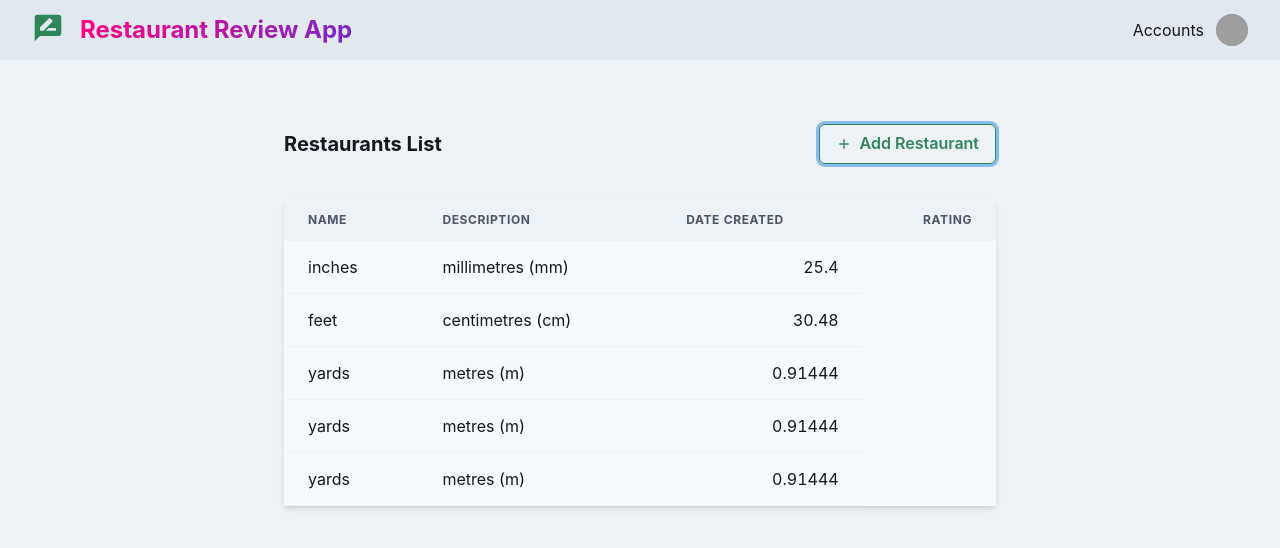
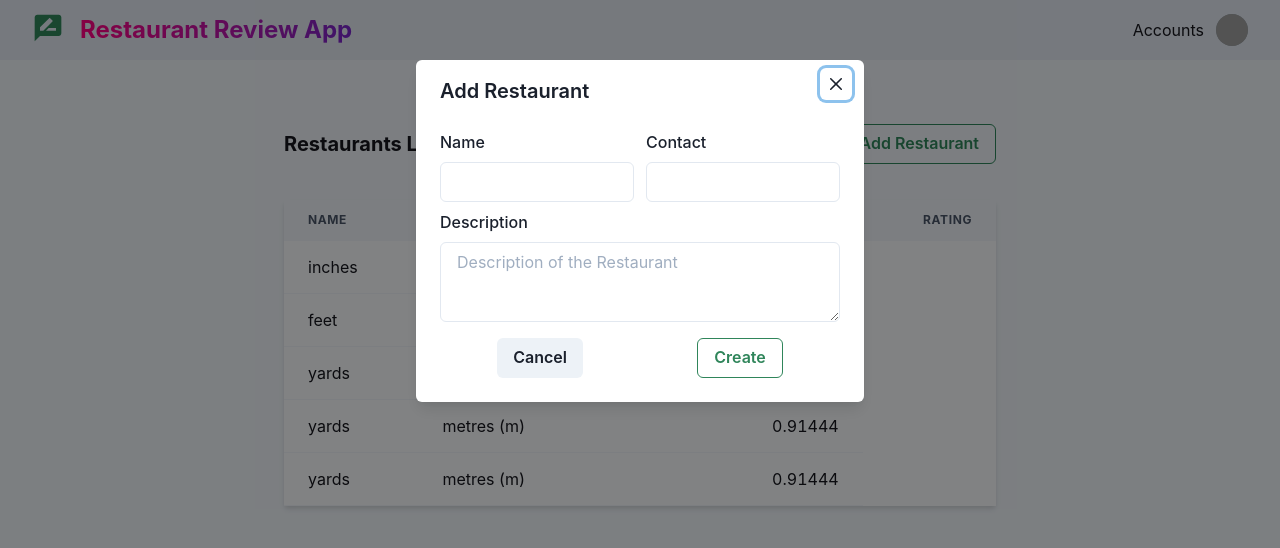
Before and after one commit to janogale/restaurant-review, a Next.js app: page / in a window 1280 px wide. Both pictures are taken after a click on the button "Add Restaurant". Shown: the top 548 px of the page. Built offline with nearby package versions, Linux system fonts and the light colour scheme; grey boxes are pictures that could not be loaded.

Commit message:
Add loading skeleton component

```diff
--- a/package.json
+++ b/package.json
@@ -12,12 +12,14 @@
     "@chakra-ui/theme-tools": "^1.1.7",
     "@emotion/react": "^11.0.0",
     "@emotion/styled": "^11.0.0",
+    "axios": "^0.21.1",
     "firebase": "^8.6.5",
     "firebase-admin": "^9.9.0",
     "framer-motion": "^4.0.3",
     "next": "latest",
     "react": "^17.0.2",
     "react-dom": "^17.0.2",
+    "react-hook-form": "^7.8.0",
     "react-icons": "^4.2.0"
   },
   "license": "MIT",
--- a/src/components/restaurant/Add.js
+++ b/src/components/restaurant/Add.js
@@ -1,12 +1,42 @@
 import React from "react";
 
 import { MdAdd } from "react-icons/md";
-import { Button } from "@chakra-ui/react";
+import {
+  Button,
+  Modal,
+  ModalOverlay,
+  ModalContent,
+  ModalHeader,
+  ModalBody,
+  ModalCloseButton,
+  useDisclosure,
+} from "@chakra-ui/react";
 
-export default function AddRestuarant() {
+import RestaurantAddForm from "./AddForm";
+
+export default function AddFormModal() {
+  const { isOpen, onOpen, onClose } = useDisclosure();
   return (
-    <Button leftIcon={<MdAdd />} colorScheme="green" variant="outline">
-      Add Restaurant
-    </Button>
+    <>
+      <Button
+        onClick={onOpen}
+        leftIcon={<MdAdd />}
+        colorScheme="green"
+        variant="outline"
+      >
+        Add Restaurant
+      </Button>
+
+      <Modal isOpen={isOpen} onClose={onClose}>
+        <ModalOverlay />
+        <ModalContent>
+          <ModalHeader>Add Restaurant</ModalHeader>
+          <ModalCloseButton />
+          <ModalBody>
+            <RestaurantAddForm onClose={onClose} />
+          </ModalBody>
+        </ModalContent>
+      </Modal>
+    </>
   );
 }
--- /dev/null
+++ b/src/components/restaurant/AddForm.js
@@ -0,0 +1,114 @@
+import React from "react";
+// import axios from "axios";
+import { useForm } from "react-hook-form";
+import {
+  chakra,
+  Box,
+  Flex,
+  SimpleGrid,
+  Button,
+  FormControl,
+  FormLabel,
+  FormHelperText,
+  Textarea,
+  Spinner,
+} from "@chakra-ui/react";
+
+import Input from "../shared/Input";
+
+export default function EmployeeForm({ onClose }) {
+  const [loading, setLoading] = React.useState(false);
+
+  // destructure employee object
+  // if no value is passed set empty string as default
+
+  const {
+    register,
+    handleSubmit,
+    reset,
+    formState: { errors },
+  } = useForm();
+
+  //   // create new employee
+  //   async function createEmployee(data) {
+  //     setLoading(true);
+  //     const token = state.token || window.sessionStorage.getItem("admintoken");
+  //     try {
+  //       const response = await axios({
+  //         method: "post",
+  //         url: "http://localhost:5000/api/admin",
+  //         data: {
+  //           ...data,
+  //         },
+  //         headers: { "x-access-token": token },
+  //       });
+
+  //       console.log(response);
+  //       reset();
+  //       toast({
+  //         title: "Employee Created.",
+  //         description: "One Account created successfully",
+  //         status: "success",
+  //         duration: 2000,
+  //         isClosable: true,
+  //         onCloseComplete: () => {
+  //           router.reload();
+  //         },
+  //       });
+  //       setLoading(false);
+  //     } catch (error) {
+  //       toast({
+  //         title: "Failed to Create",
+  //         description: "Sorry something went wrong, please try again",
+  //         status: "info",
+  //         duration: 2000,
+  //         isClosable: true,
+  //       });
+  //       console.log(error);
+  //     }
+
+  //     reset();
+  //   }
+
+  const onSubmit = (data) => {
+    // update or create by checking isUpdate variable
+    console.log(data);
+  };
+
+  return (
+    <Box>
+      <chakra.form onSubmit={handleSubmit(onSubmit)}>
+        <SimpleGrid columns={2} spacing={3}>
+          <Input
+            {...register("name", { required: "name is required" })}
+            name="name"
+            error={errors?.name?.message}
+          />
+
+          <Input {...register("contact")} name="contact" />
+        </SimpleGrid>
+        <FormControl id="description">
+          <FormLabel>Description</FormLabel>
+          <Textarea
+            isInvalid={errors?.name?.description}
+            {...register("description", {
+              required: "description is required",
+            })}
+            placeholder="Description of the Restaurant"
+          />
+          {errors?.name?.description && (
+            <FormHelperText color="red">
+              {errors?.description?.message}
+            </FormHelperText>
+          )}
+        </FormControl>
+        <Flex justify="space-around" my={4}>
+          <Button onClick={onClose}>Cancel</Button>
+          <Button type="submit" variant="outline" colorScheme="green">
+            {loading ? <Spinner size="md" color="red.400" /> : "Create"}
+          </Button>
+        </Flex>
+      </chakra.form>
+    </Box>
+  );
+}
```
Also changed, not shown: src/components/restaurant/ListSkeleton.js (added, +42 -0 lines), 1 other file (tests, documents, lock files or other folders).
